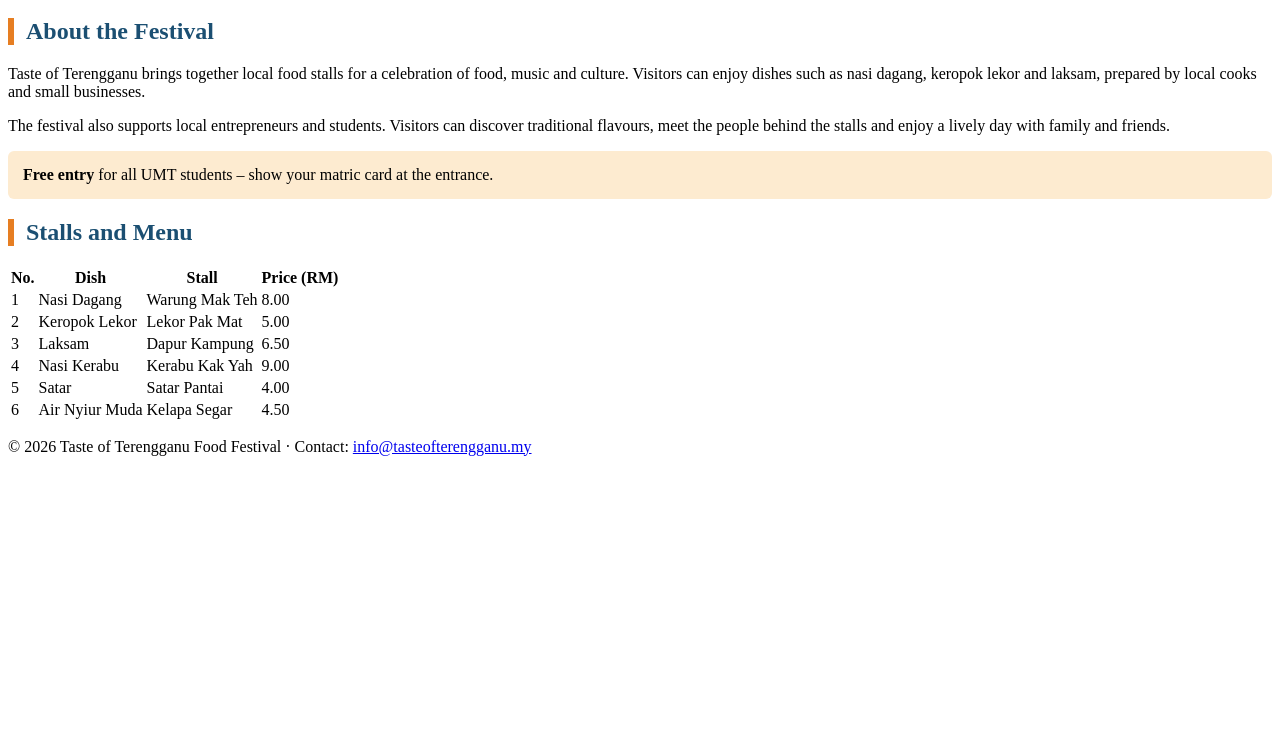
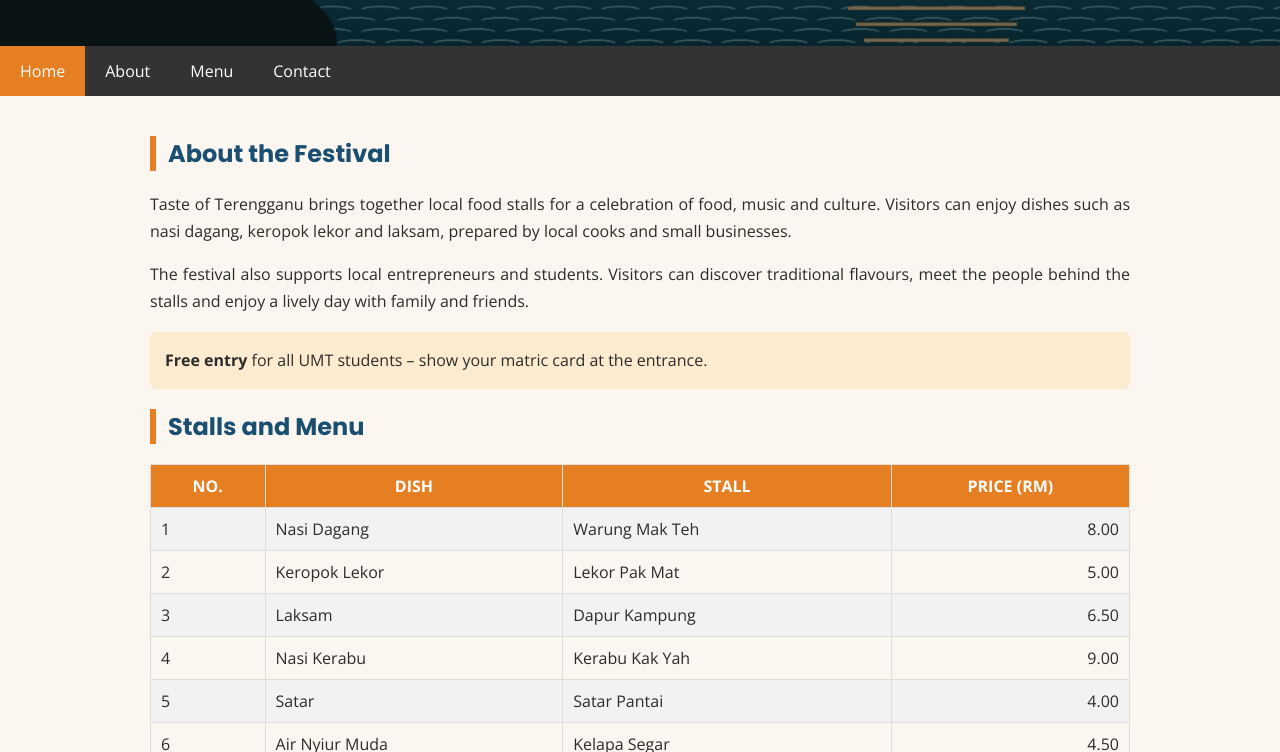
Before and after one commit to Nabil-Dev-Ops/S80306_CSF3133_K3, a plain HTML site: page lab5/lab5_ExerA.html in a window 1280 px wide. Shown: the part 188-940 px from the top of the page. Before the commit the page ends 800 px from the top, so only its background shows below. Drawn offline with nearby package versions, Linux system fonts and the light colour scheme.

Commit message:
fix href navigation to corrected file

```diff
--- a/lab5/lab5_ExerA.html
+++ b/lab5/lab5_ExerA.html
@@ -5,7 +5,7 @@
     <meta name="viewport" content="width=device-width, initial-scale=1.0">
     <title>Taste of Terengganu Food Festival</title>
     <link href="https://fonts.googleapis.com/css2?family=Open+Sans:wght@400;600;700&amp;family=Poppins:wght@600;700&amp;display=swap" rel="stylesheet">
-    <link rel="stylesheet" href="food.css">
+    <link rel="stylesheet" href="lab5_ExerA.css">
     <style>
         h2 {
             color: #1B4F72;
--- a/lab5/lab5_ExerB.html
+++ b/lab5/lab5_ExerB.html
@@ -5,7 +5,7 @@
     <meta name="viewport" content="width=device-width, initial-scale=1.0">
     <title>Campus Bookstore</title>
     <link href="https://fonts.googleapis.com/css2?family=Merriweather:wght@700&amp;family=Roboto:wght@400;700&amp;display=swap" rel="stylesheet">
-    <link rel="stylesheet" href="shop.css">
+    <link rel="stylesheet" href="lab5_ExerB.css">
     <style>
         h1 { text-align: center; }
     </style>
```
